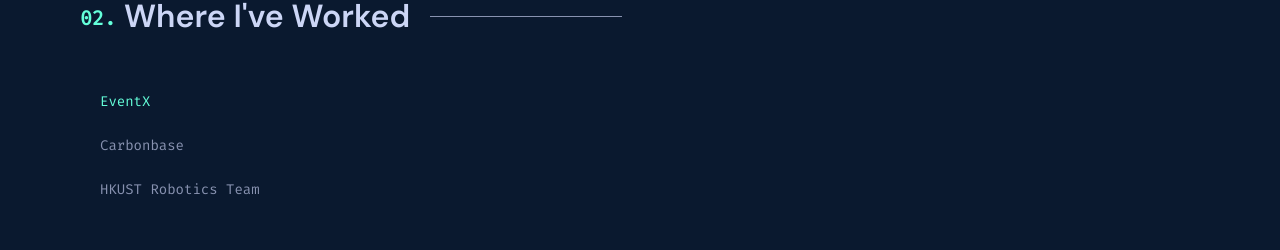
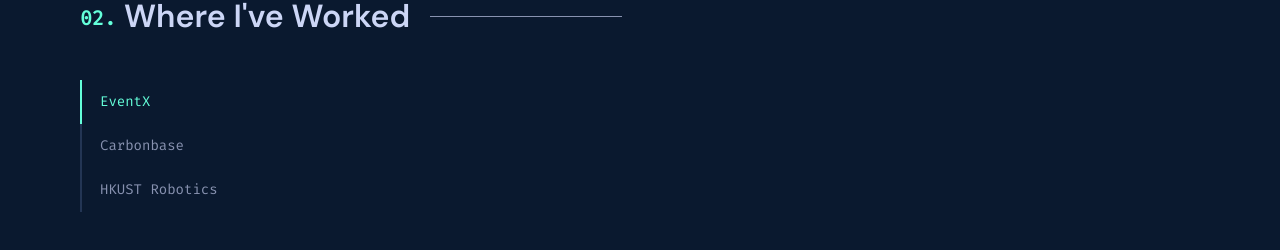
Before and after one commit to jackkkonggg/jackkkonggg.github.io, a Next.js app: page / in a window 1280 px wide. Shown: the part 1436-1686 px from the top of the page. Built offline with nearby package versions, Linux system fonts and the light colour scheme.

Commit message:
feat: tab indicator

```diff
--- a/src/components/Main/Experience.tsx
+++ b/src/components/Main/Experience.tsx
@@ -4,6 +4,7 @@ import { AutoNumberedHeading } from './NumberedHeading';
 
 export const Experience: FC = () => {
   const [activeTabIndex, setActiveTabIndex] = useState<number>(0);
+
   return (
     <section className="py-24">
       <AutoNumberedHeading heading="Where I've Worked" />
@@ -15,8 +16,7 @@ export const Experience: FC = () => {
         setActiveTabIndex={setActiveTabIndex}
         className="w-fit"
       >
-        {['EventX', 'Carbonbase', 'HKUST Robotics Team'].map(
-          (company, index) => (
+        {['EventX', 'Carbonbase', 'HKUST Robotics'].map((company, index) => (
           <Tab.Item
             key={company}
             className="font-mono w-full text-left"
@@ -24,8 +24,7 @@ export const Experience: FC = () => {
           >
             {company}
           </Tab.Item>
-          ),
-        )}
+        ))}
       </Tab.Group>
     </section>
   );
--- a/src/design-system/Tab/TabContextProvider.tsx
+++ b/src/design-system/Tab/TabContextProvider.tsx
@@ -1,19 +1,47 @@
 import { useSafeContext } from '@/hooks/useSafeContext';
-import { createContext, FC, useState } from 'react';
+import { createContext, createRef, FC, RefObject, useState } from 'react';
 
 export interface TabContextValue {
   activeTabIndex: number | null;
   setActiveTabIndex: (index: number) => void;
+  currentTabItemRef: RefObject<HTMLButtonElement | null>;
+  setCurrentTabItemRef: (ref: RefObject<HTMLButtonElement>) => void;
+  indicator: {
+    top: number;
+    height: number;
+  };
 }
 
 const TabContext = createContext<TabContextValue | undefined>(undefined);
 
-interface TabContextProviderProps extends TabContextValue {}
+interface TabContextProviderProps
+  extends Pick<TabContextValue, 'activeTabIndex' | 'setActiveTabIndex'> {
+  tabGroupRef: RefObject<HTMLDivElement>;
+}
 
 export const TabContextProvider: FC<TabContextProviderProps> = ({
   children,
-  ...contextValue
+  ...props
 }) => {
+  const [currentTabItemRef, setCurrentTabItemRef] = useState<
+    RefObject<HTMLButtonElement | null>
+  >({
+    current: null,
+  });
+
+  const contextValue: TabContextValue = {
+    activeTabIndex: props.activeTabIndex,
+    setActiveTabIndex: props.setActiveTabIndex,
+    currentTabItemRef,
+    setCurrentTabItemRef,
+    indicator: {
+      top:
+        (currentTabItemRef.current?.getBoundingClientRect().top ?? 0) -
+        (props.tabGroupRef.current?.getBoundingClientRect().top ?? 0),
+      height: currentTabItemRef.current?.getBoundingClientRect().height || 0,
+    },
+  };
+
   return (
     <TabContext.Provider value={contextValue}>{children}</TabContext.Provider>
   );
--- a/src/design-system/Tab/index.tsx
+++ b/src/design-system/Tab/index.tsx
@@ -1,10 +1,25 @@
-import { FC, useRef } from 'react';
+import { FC, MouseEvent, useEffect, useRef } from 'react';
 import { twMerge } from 'tailwind-merge';
 import {
   TabContextProvider,
   TabContextValue,
   useTabContext,
 } from './TabContextProvider';
+
+const TabIndicator: FC = () => {
+  const { indicator } = useTabContext();
+  return (
+    <div className="absolute top-0 h-full w-[2px] bg-navy-light">
+      <span
+        className="absolute h-full w-[2px] bg-green transition-all duration-300"
+        style={{
+          top: indicator.top,
+          height: indicator.height,
+        }}
+      />
+    </div>
+  );
+};
 
 interface TabGroupProps extends TabContextValue {
   'aria-label': string;
@@ -22,19 +37,24 @@ export const TabGroup: FC<TabGroupProps> = ({
   'aria-labelledby': ariaLabelledBy,
   className,
 }) => {
+  const tabGroupRef = useRef<HTMLDivElement>(null);
+
   return (
     <TabContextProvider
       activeTabIndex={activeTabIndex}
       setActiveTabIndex={setActiveTabIndex}
+      tabGroupRef={tabGroupRef}
     >
       <div
+        ref={tabGroupRef}
         aria-label={ariaLabel}
         aria-labelledby={ariaLabelledBy}
         aria-orientation={orientation}
         role="tablist"
-        className={twMerge(className)}
+        className={twMerge(className, 'relative')}
       >
         {children}
+        <TabIndicator />
       </div>
     </TabContextProvider>
   );
@@ -46,14 +66,21 @@ interface TabItemProps {
 }
 
 export const TabItem: FC<TabItemProps> = ({ index, className, children }) => {
-  const { activeTabIndex, setActiveTabIndex } = useTabContext();
+  const { activeTabIndex, setActiveTabIndex, setCurrentTabItemRef } =
+    useTabContext();
   const buttonRef = useRef<HTMLButtonElement>(null);
 
   const isSelected = index === activeTabIndex;
 
-  const handleClick = () => {
+  const handleClick = (e: MouseEvent<HTMLButtonElement>) => {
     setActiveTabIndex(index);
   };
+
+  useEffect(() => {
+    if (isSelected) {
+      setCurrentTabItemRef(buttonRef);
+    }
+  }, [isSelected, setCurrentTabItemRef]);
 
   return (
     <button
```
Lines whose indentation alone changed are shown as unchanged.
